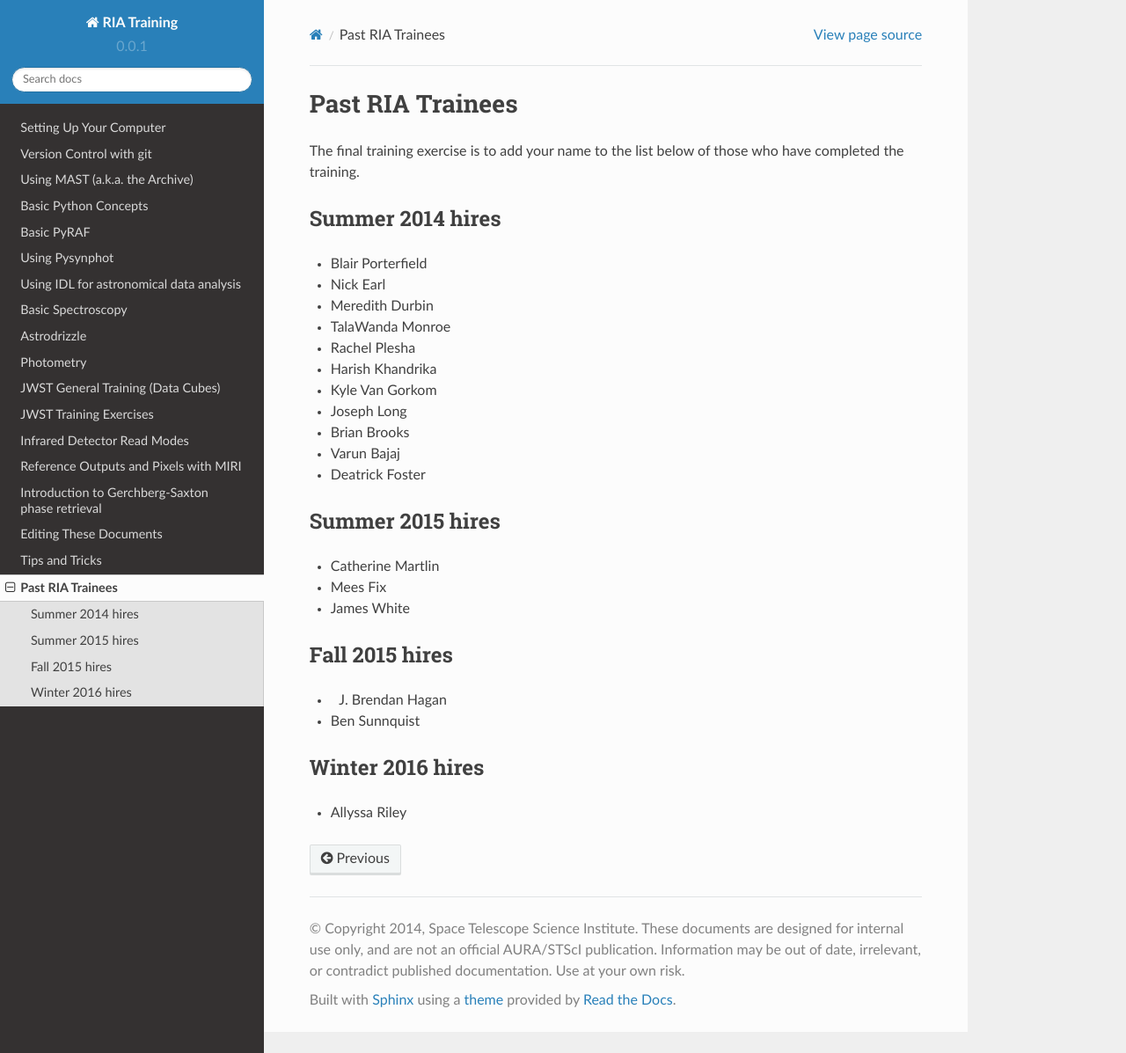
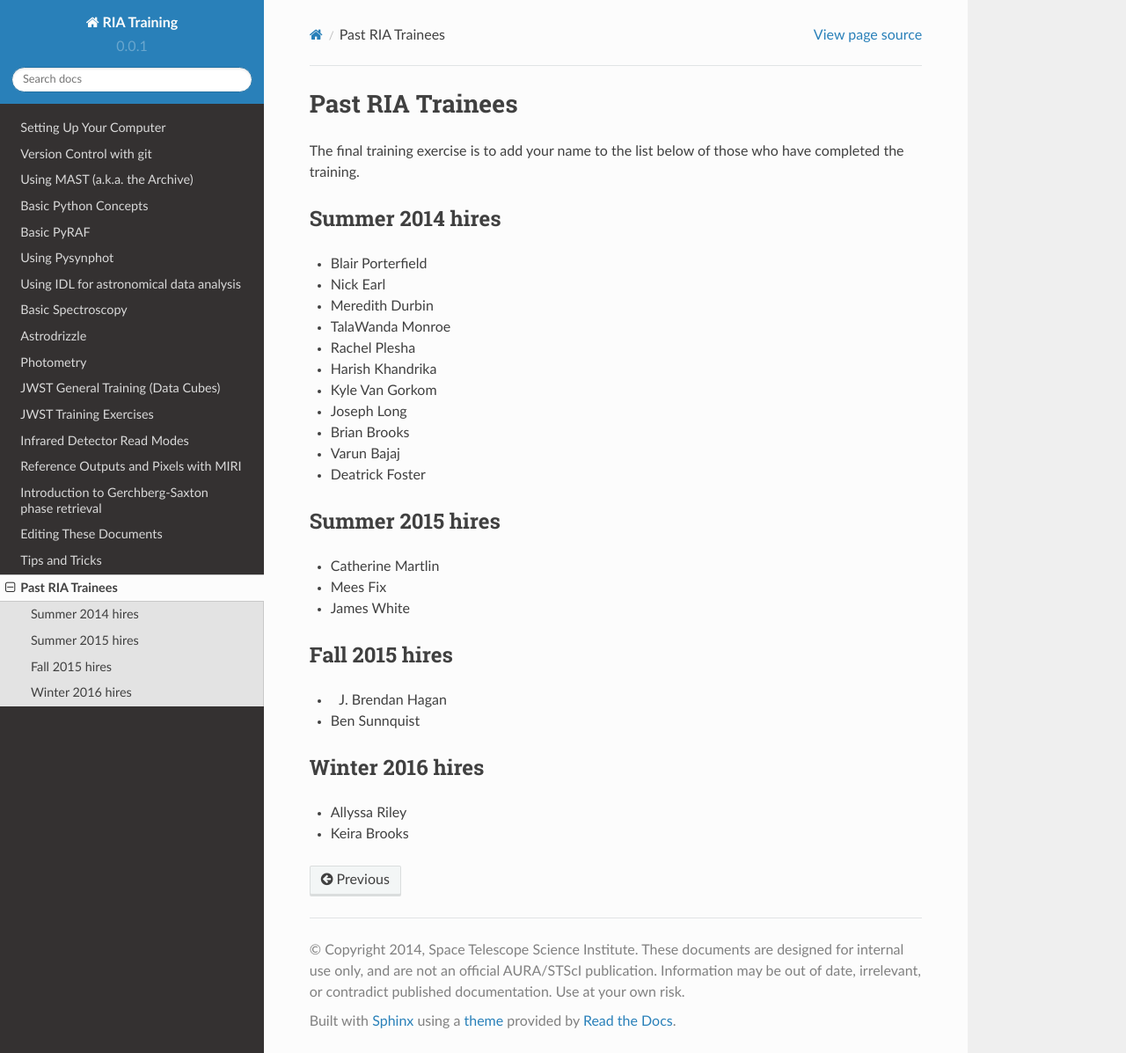
Before and after one commit to staceybright/training-library, a Sphinx documentation site: the page built from source/trainees.txt, in a window 1280 px wide and 1197 px high. Shown: the whole window at 88% size. Built offline with Sphinx 7.4.7 and the Read the Docs theme 2.0.0, drawn with Linux system fonts in a browser that asks for light colours.

Commit message:
Added my name to trainees.txt

```diff
--- a/source/trainees.txt
+++ b/source/trainees.txt
@@ -35,3 +35,4 @@ Fall 2015 hires
 Winter 2016 hires
 =================
 * Allyssa Riley
+* Keira Brooks
```
